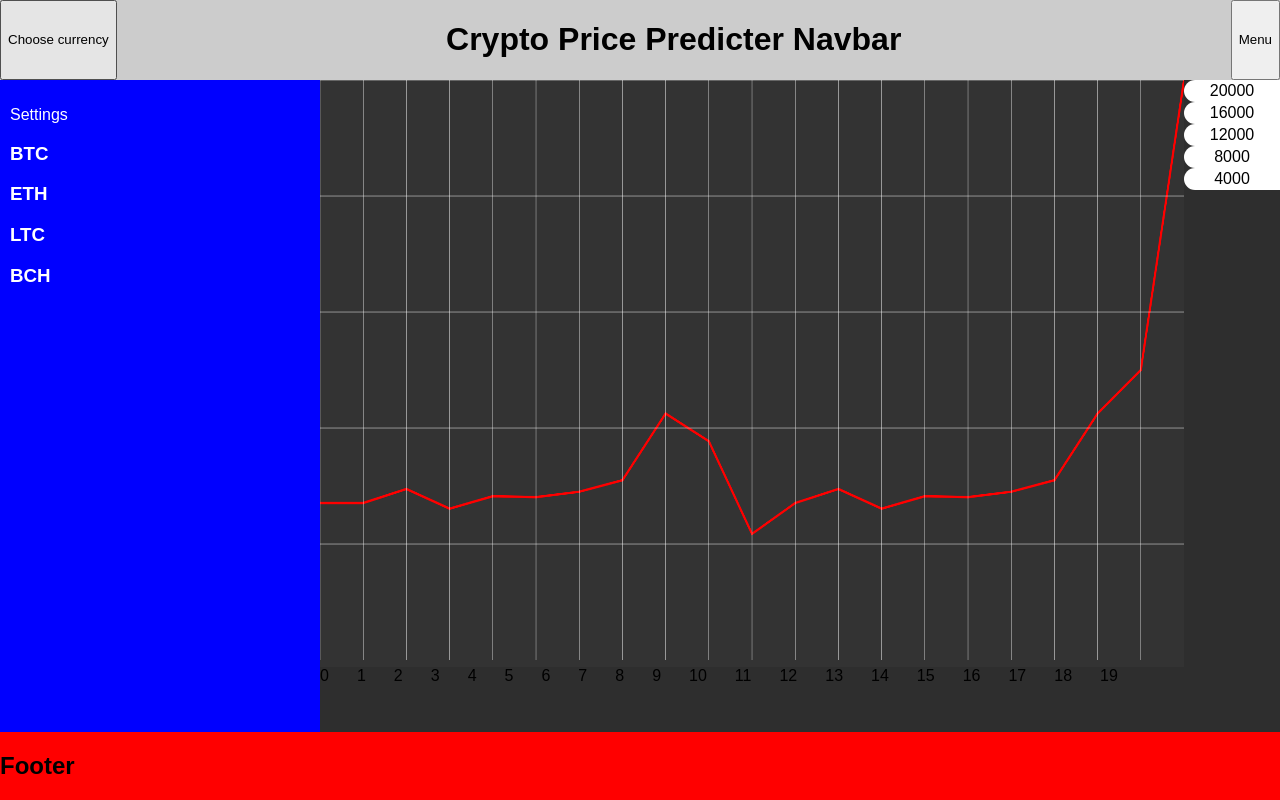
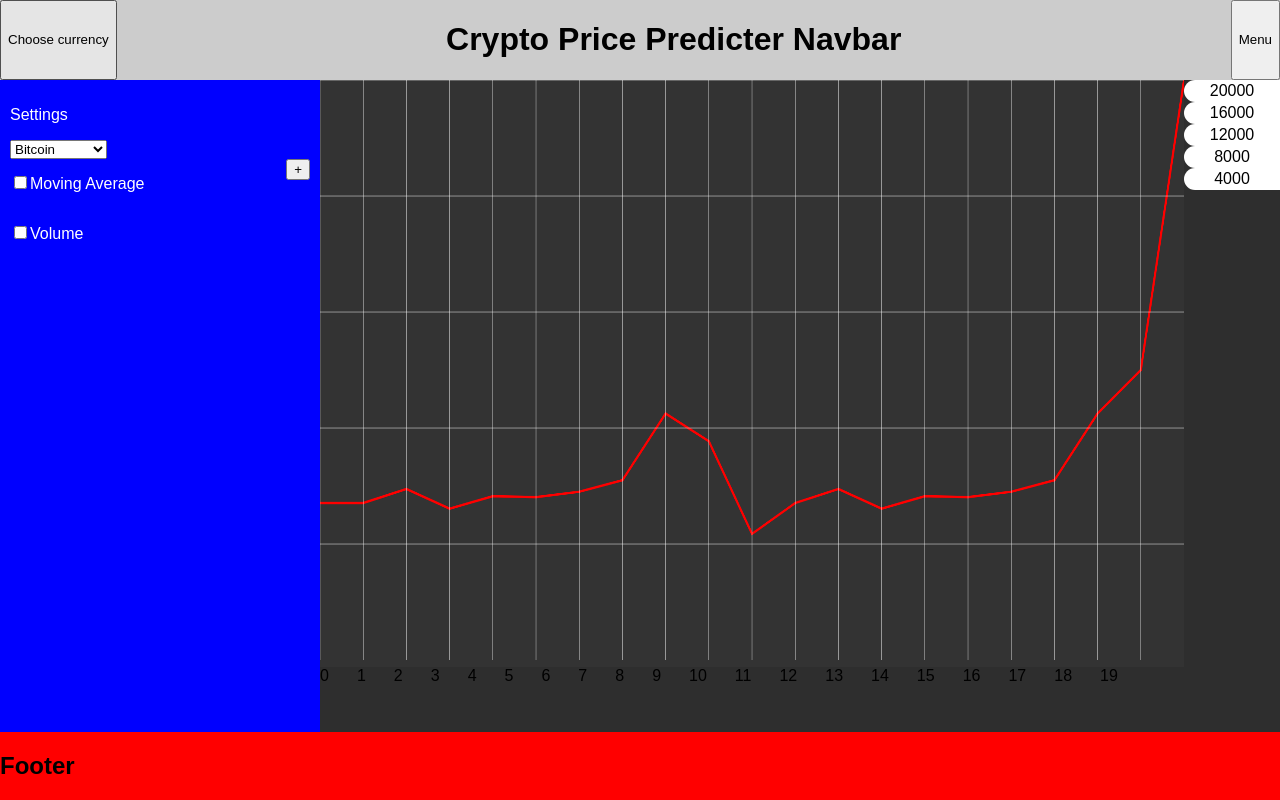
Before and after one commit to iSadist/CryptoPricePredicter, a React app in the folder cryptopricepredicter/: page / in a window 1280 px wide. Built offline with nearby package versions, Linux system fonts and the light colour scheme.

Commit message:
Implement SettingsView

```diff
--- a/cryptopricepredicter/src/App.js
+++ b/cryptopricepredicter/src/App.js
@@ -5,12 +5,14 @@ import SettingsView from './Settings/SettingsView.js';
 import MainContent from './MainContent/MainContent.js';
 import './App.scss';
 
+const { currencies } = require('./config.js')
+
 class App extends Component {
   render() {
     return (
       <div className="App">
         <Navbar/>
-        <SettingsView/>
+        <SettingsView currencies={currencies}/>
         <MainContent/>
         <Footer/>
       </div>
--- a/cryptopricepredicter/src/Settings/SettingsView.js
+++ b/cryptopricepredicter/src/Settings/SettingsView.js
@@ -3,19 +3,34 @@ import './SettingsView.scss';
 
 class SettingsView extends Component {
 
-  constructor() {
-    super();
-    this.currencies = [];
+  constructor(props) {
+    super(props);
   }
 
   render() {
     return (
       <div className="Settings">
         <p>Settings</p>
-        <h3>BTC</h3>
-        <h3>ETH</h3>
-        <h3>LTC</h3>
-        <h3>BCH</h3>
+
+        <select class="Settings__selected-currency">
+        {
+          this.props.currencies.map((currency) => {
+            return <option value="{currency}">{currency}</option>
+          })
+        }
+        </select>
+
+        <div class="Settings__moving-average">
+          <input class="Settings__checkbox" type="checkbox" value=""></input>
+          <p class="Settings__name">Moving Average</p>
+          <button class="Settings__add-button">+</button>
+        </div>
+
+        <div class="Settings__volume">
+          <input class="Settings__checkbox" type="checkbox" value=""></input>
+          <p class="Settings__name">Volume</p>
+        </div>
+
       </div>
     );
   }
--- a/cryptopricepredicter/src/Settings/SettingsView.scss
+++ b/cryptopricepredicter/src/Settings/SettingsView.scss
@@ -2,4 +2,29 @@
   background-color: blue;
   color: white;
   padding: 10px;
+
+
+	&__name {
+		display: inline-block;
+	}
+
+	&__checkbox {
+		display: inline-block;
+	}
+
+  &__selected-currency {
+  	display: block;
+  }
+
+  &__moving-average {
+  	display: block;
+  }
+
+  &__volume {
+  	display: block;
+  }
+
+  &__add-button {
+  	float: right;
+  }
 }
--- /dev/null
+++ b/cryptopricepredicter/src/config.js
@@ -0,0 +1,3 @@
+const currencies = ['Bitcoin', 'Ethereum', 'Litecoin', 'Bitcoin Cash'];
+
+module.exports = { currencies };
```
